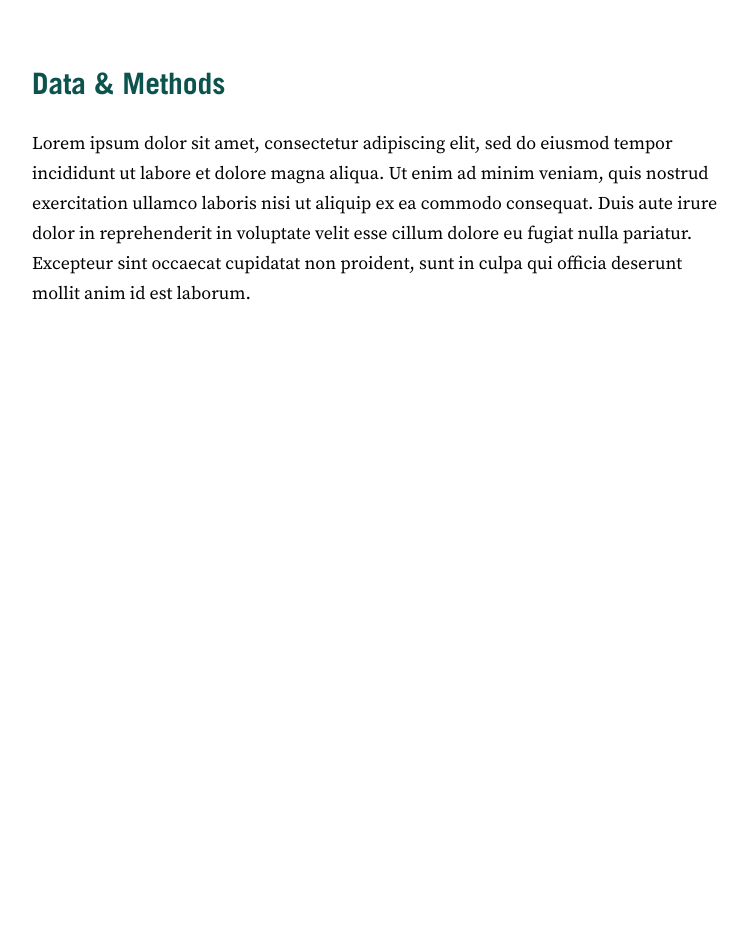
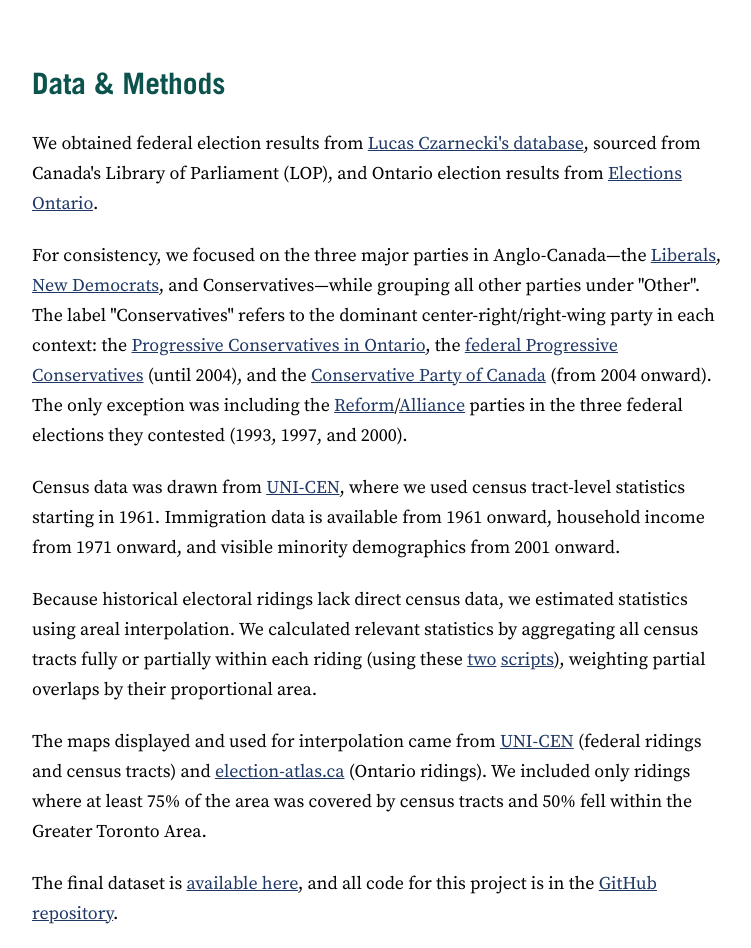
Before and after one commit to schoolofcities/gta-immigration, a SvelteKit app: page /political-shifts in a window 1280 px wide. Shown: the part 3980-4928 px from the top of the page, without its empty margins (258-1009 px from the left). Before the commit the page ends 4308 px from the top, so only its background shows below. Built offline with nearby package versions, Linux system fonts and the light colour scheme; no server answers.

Commit message:
Write data and methods

```diff
--- a/src/routes/political-shifts/+page.svelte
+++ b/src/routes/political-shifts/+page.svelte
@@ -72,7 +72,18 @@
 
     <div class="text">
         <h2>Data & Methods</h2>
-        <p>Lorem ipsum dolor sit amet, consectetur adipiscing elit, sed do eiusmod tempor incididunt ut labore et dolore magna aliqua. Ut enim ad minim veniam, quis nostrud exercitation ullamco laboris nisi ut aliquip ex ea commodo consequat. Duis aute irure dolor in reprehenderit in voluptate velit esse cillum dolore eu fugiat nulla pariatur. Excepteur sint occaecat cupidatat non proident, sunt in culpa qui officia deserunt mollit anim id est laborum.</p>
+
+        <p>We obtained federal election results from <a href='https://github.com/Lucas-Czarnecki/Canadian-Federal-Elections/tree/main' target='_blank'>Lucas Czarnecki's database</a>, sourced from Canada's Library of Parliament (LOP), and Ontario election results from <a href='https://www.elections.on.ca/en/resource-centre/elections-results.html' target='_blank'>Elections Ontario</a>.</p>
+
+        <p>For consistency, we focused on the three major parties in Anglo-Canada—the <a href='https://en.wikipedia.org/wiki/Liberal_Party_of_Canada' target='_blank'>Liberals</a>, <a href='https://en.wikipedia.org/wiki/New_Democratic_Party' target='_blank'>New Democrats</a>, and Conservatives—while grouping all other parties under "Other". The label "Conservatives" refers to the dominant center-right/right-wing party in each context: the <a href='https://en.wikipedia.org/wiki/Progressive_Conservative_Party_of_Ontario' target='_blank'>Progressive Conservatives in Ontario</a>, the <a href='https://en.wikipedia.org/wiki/Progressive_Conservative_Party_of_Canada' target='_blank'>federal Progressive Conservatives</a> (until 2004), and the <a href='https://en.wikipedia.org/wiki/Conservative_Party_of_Canada' target='_blank'>Conservative Party of Canada</a> (from 2004 onward). The only exception was including the <a href='https://en.wikipedia.org/wiki/Reform_Party_of_Canada' target='_blank'>Reform</a>/<a href='https://en.wikipedia.org/wiki/Canadian_Alliance' target='_blank'>Alliance</a> parties in the three federal elections they contested (1993, 1997, and 2000).</p>
+
+        <p>Census data was drawn from <a href='https://observatory.uwo.ca/unicen/index.html' target='_blank'>UNI-CEN</a>, where we used census tract-level statistics starting in 1961. Immigration data is available from 1961 onward, household income from 1971 onward, and visible minority demographics from 2001 onward.</p>
+
+        <p>Because historical electoral ridings lack direct census data, we estimated statistics using areal interpolation. We calculated relevant statistics by aggregating all census tracts fully or partially within each riding (using these <a href='https://github.com/schoolofcities/gta-immigration/blob/main/analysis/get_ed_ct_coverage_gta.ipynb' target='_blank'>two</a> <a href='https://github.com/schoolofcities/gta-immigration/blob/main/analysis/get_ed_ct_stats_gta.ipynb' target='_blank'>scripts</a>), weighting partial overlaps by their proportional area.</p>
+
+        <p>The maps displayed and used for interpolation came from <a href='https://observatory.uwo.ca/unicen/index.html' target='_blank'>UNI-CEN</a> (federal ridings and census tracts) and <a href='http://election-atlas.ca' target='_blank'>election-atlas.ca</a> (Ontario ridings). We included only ridings where at least 75% of the area was covered by census tracts and 50% fell within the Greater Toronto Area.</p>
+
+        <p>The final dataset is <a href='https://github.com/schoolofcities/gta-immigration/tree/main/static/data/elections' target='_blank'>available here</a>, and all code for this project is in the <a href='https://github.com/schoolofcities/gta-immigration/tree/main' target='_blank'>GitHub repository</a>.</p>
     </div>
 </main>
 
```
